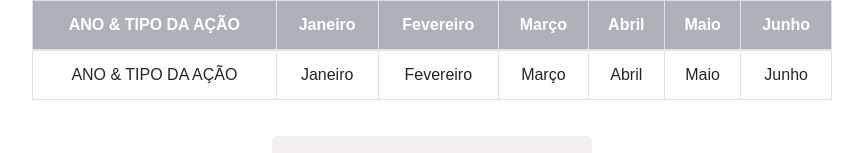
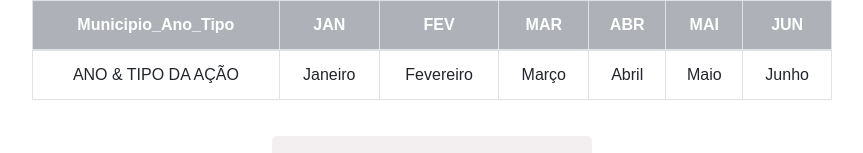
Before and after one commit to edumatheus65/worksheet, a React (Create React App) app in the folder worksheet/: page / in a window 1280 px wide. Shown: the top 153 px of the page, without its empty margins (208-1071 px from the left). Built offline with nearby package versions, Linux system fonts and the light colour scheme.

Commit message:
refactoring code

```diff
--- a/worksheet/src/App.js
+++ b/worksheet/src/App.js
@@ -7,7 +7,7 @@ function App() {
   const [columns, setColumns] = useState([])
 
   const loadingData = () => {
-    setColumns({
+    setColumns([{
       Municipio_Ano_Tipo: 'ANO & TIPO DA AÇÃO',
       JAN: 'Janeiro',
       FEV: 'Fevereiro',
@@ -15,9 +15,9 @@ function App() {
       ABR: 'Abril',
       MAI: 'Maio',
       JUN: 'Junho'
-    })
+    }])
 
-    setData({
+    setData([{
       Municipio_Ano_Tipo: 'ANO & TIPO DA AÇÃO',
       JAN: 'Janeiro',
       FEV: 'Fevereiro',
@@ -25,7 +25,7 @@ function App() {
       ABR: 'Abril',
       MAI: 'Maio',
       JUN: 'Junho'
-    })
+    }])
   }
 
   useEffect(() => {
--- a/worksheet/src/Table/TableData.js
+++ b/worksheet/src/Table/TableData.js
@@ -1,14 +1,18 @@
 import React from 'react'
 
 const TableData = ({ data }) => {
-    const keys = Object.keys(data || {});
+    const keys = Object.keys(data.length?data[0]:{});
     return (
         <tbody>
-                <tr>
-                    {
-                        keys.map(key => <td key={key}>{data[key]}</td>)
-                    }
-                </tr>
+            {
+                data.map(value =>
+                    <tr>
+                        {
+                            keys.map(key => <td key={key}>{value[key]}</td>)
+                        }
+                    </tr>
+                )
+            }
         </tbody>
     )
 }
--- a/worksheet/src/Table/TableHeader.js
+++ b/worksheet/src/Table/TableHeader.js
@@ -1,7 +1,7 @@
 import React from 'react'
 
 function TableHeader({ columns }) {
-    const keys = Object.keys(columns || {})
+    const keys = Object.keys(columns.length?columns[0]:{});
     return (
         <thead>
             <tr key={columns}>
```
